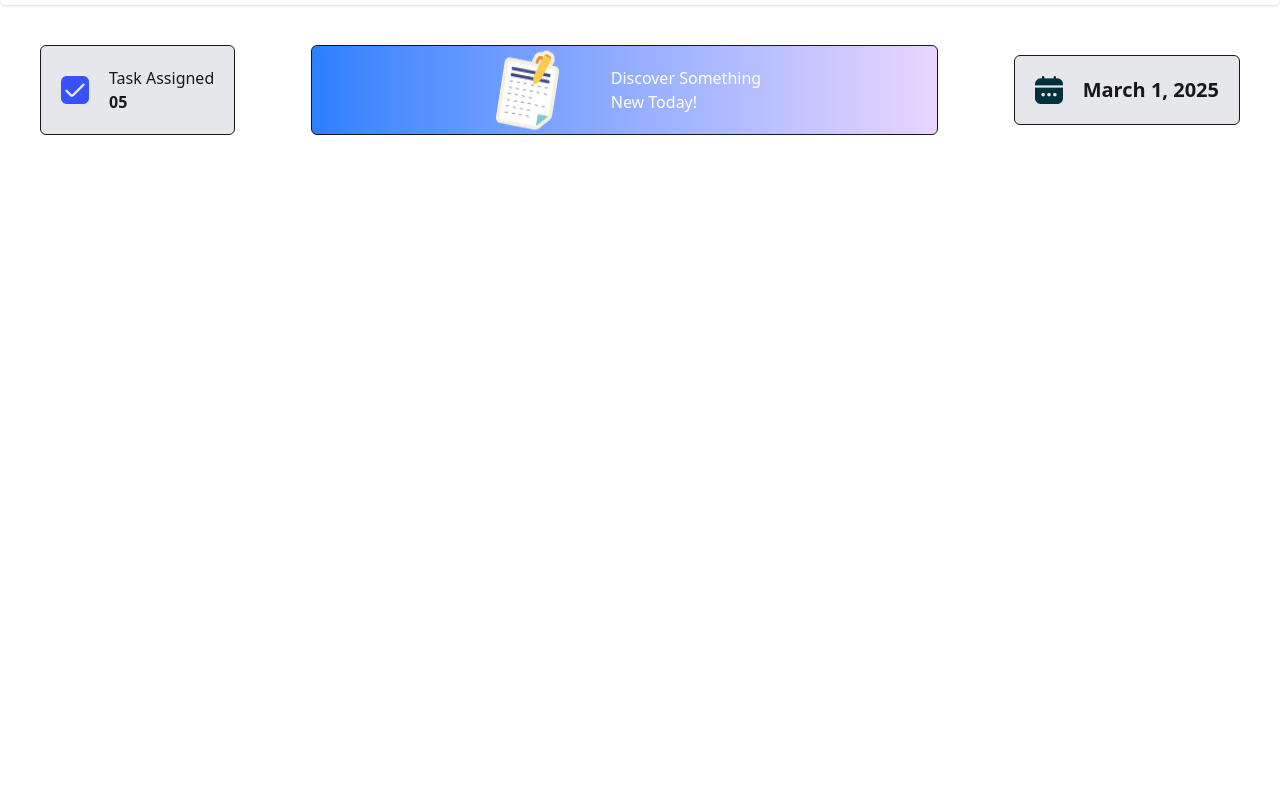
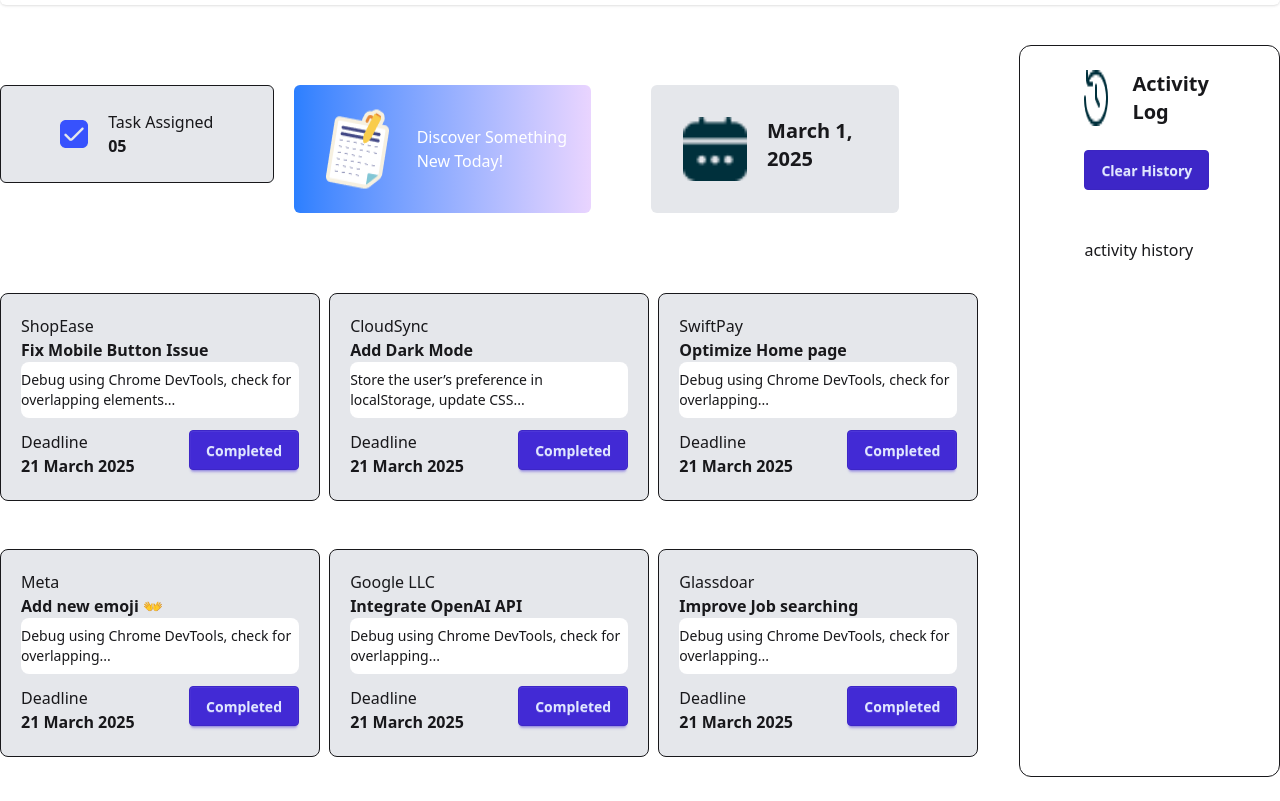
Before and after one commit to Avoy55548/Dev-Board, a plain HTML site: page index.html in a window 1280 px wide. Shown: the part 126-927 px from the top of the page. Before the commit the page ends 800 px from the top, so only its background shows below. Drawn offline with nearby package versions, Linux system fonts and the light colour scheme.

Commit message:
structure done

```diff
--- a/index.html
+++ b/index.html
@@ -53,10 +53,15 @@
         </div>
       </section>
       <!-- Main part -->
-      <section class="mt-10 mb-5 flex justify-between items-center">
-        <div>
+      <section class="flex justify-between gap-20">
+        <section
+          class="mt-10 mb-5 flex flex-col gap-20 w-full items-stretch justify-between"
+        >
+          <!-- Task and Date Section -->
+          <div class="flex gap-5 justify-between">
+            <div class="flex-1">
               <div
-            class="flex gap-5 border rounded-md justify-center items-center mx-10 p-5 bg-gray-200"
+                class="flex gap-5 rounded-md justify-center items-center py-6 px-5 border bg-gray-200"
               >
                 <img src="./assets/checkbox.png" alt="" srcset="" />
                 <div>
@@ -66,19 +71,136 @@
               </div>
             </div>
             <div
-          class="border px-44 flex gap-11 bg-gradient-to-r from-blue-500 to-purple-200 rounded-md"
+              class="py-5 px-6 flex gap-5 bg-gradient-to-r from-blue-500 to-purple-200 rounded-md"
             >
               <img src="./assets/board.png" alt="" srcset="" />
-          <p class="text-white my-5">
-            Discover Something <br />
-            New Today!
-          </p>
+              <p class="text-white my-5">Discover Something <br />New Today!</p>
             </div>
-        <div class="flex gap-5 mx-10 rounded-md border p-5 bg-gray-200">
+            <div class="flex gap-5 mx-10 rounded-md p-8 bg-gray-200">
               <img src="./assets/calender.png" alt="" srcset="" />
               <!-- date -->
               <h1 id="date" class="font-bold text-xl"></h1>
             </div>
+          </div>
+
+          <!-- Cards Section-->
+          <div class="grid grid-cols-1 sm:grid-cols-2 md:grid-cols-3 gap-12">
+            <!-- Card 1: ShopEase -->
+            <div class="border p-5 rounded-lg bg-gray-200 w-80 h-52">
+              <p">ShopEase</p>
+              <p class="font-bold ">Fix Mobile Button Issue</p>
+              <p class="text-sm bg-white py-2 rounded-lg">
+                Debug using Chrome DevTools, check for overlapping elements...
+              </p>
+              <div class="flex justify-between mt-3">
+                <p>
+                  Deadline <br />
+                  <span class="font-bold">21 March 2025</span>
+                </p>
+                <button class="btn btn-primary">Completed</button>
+              </div>
+            </div>
+
+            <!-- Card 2: CloudSync -->
+            <div class="border p-5 rounded-lg bg-gray-200 w-80 h-52">
+              <p>CloudSync</p>
+              <p class="font-bold">Add Dark Mode</p>
+              <p class="text-sm bg-white py-2 rounded-lg">
+                Store the user’s preference in localStorage, update CSS...
+              </p>
+              <div class="flex justify-between mt-3">
+                <p>
+                  Deadline <br />
+                  <span class="font-bold">21 March 2025</span>
+                </p>
+                <button class="btn btn-primary">Completed</button>
+              </div>
+            </div>
+
+            <!-- Card 3: SwiftPay -->
+            <div class="border p-5 rounded-lg bg-gray-200 w-80 h-52">
+              <p>SwiftPay</p>
+              <p class="font-bold">Optimize Home page</p>
+              <p class="text-sm bg-white py-2 rounded-lg">
+                Debug using Chrome DevTools, check for overlapping...
+              </p>
+              <div class="flex justify-between mt-3">
+                <p>
+                  Deadline <br />
+                  <span class="font-bold">21 March 2025</span>
+                </p>
+                <button class="btn btn-primary">Completed</button>
+              </div>
+            </div>
+
+            <!-- Card 4: Meta -->
+            <div class="border p-5 rounded-lg bg-gray-200 w-80 h-52">
+              <p>Meta</p>
+              <p class="font-bold">Add new emoji 👐</p>
+              <p class="text-sm bg-white py-2 rounded-lg">
+                Debug using Chrome DevTools, check for overlapping...
+              </p>
+              <div class="flex justify-between mt-3">
+                <p>
+                  Deadline <br />
+                  <span class="font-bold">21 March 2025</span>
+                </p>
+                <button class="btn btn-primary">Completed</button>
+              </div>
+            </div>
+
+            <!-- Card 5: Google LLC -->
+            <div class="border p-5 rounded-lg bg-gray-200 w-80 h-52">
+              <p>Google LLC</p>
+              <p class="font-bold">Integrate OpenAI API</p>
+              <p class="text-sm bg-white py-2 rounded-lg">
+                Debug using Chrome DevTools, check for overlapping...
+              </p>
+              <div class="flex justify-between mt-3">
+                <p>
+                  Deadline <br />
+                  <span class="font-bold">21 March 2025</span>
+                </p>
+                <button class="btn btn-primary">Completed</button>
+              </div>
+            </div>
+
+            <!-- Card 6: Glassdoor -->
+            <div class="border p-5 rounded-lg bg-gray-200 w-80 h-52">
+              <p>Glassdoar</p>
+              <p class="font-bold">Improve Job searching</p>
+              <p class="text-sm bg-white py-2 rounded-lg">
+                Debug using Chrome DevTools, check for overlapping...
+              </p>
+              <div class="flex justify-between mt-3">
+                <p>
+                  Deadline <br />
+                  <span class="font-bold">21 March 2025</span>
+                </p>
+                <button class="btn btn-primary">Completed</button>
+              </div>
+            </div>
+          </div>
+        </section>
+
+        <!-- Activity Log -->
+        <section class="max-w-xl border px-16 pt-6 rounded-xl">
+          <!-- activity log -->
+          <div class="flex gap-3">
+            <img src="./assets/activity.png" alt="" srcset="" />
+            <p class="px-3 font-bold text-xl">Activity Log</p>
+          </div>
+          <!-- clear btn -->
+          <br />
+          <div>
+            <button class="btn btn-active btn-primary">Clear History</button>
+          </div>
+          <br /><br />
+          <!-- Activity History -->
+          <div>
+            <p id="activity">activity history</p>
+          </div>
+        </section>
       </section>
     </section>
     <script src="date.js"></script>
```
Lines whose indentation alone changed are shown as unchanged.
